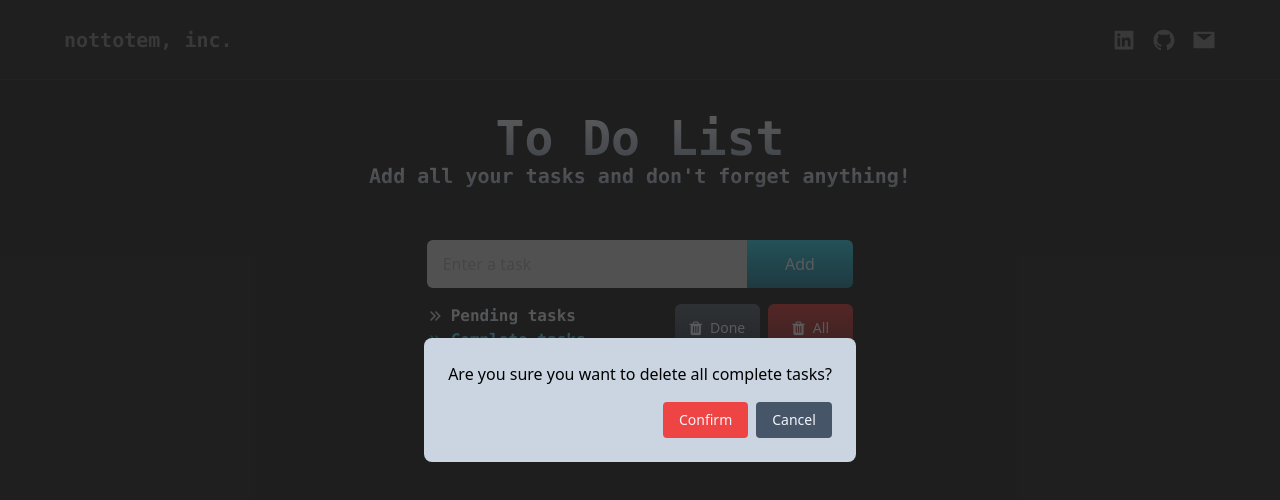
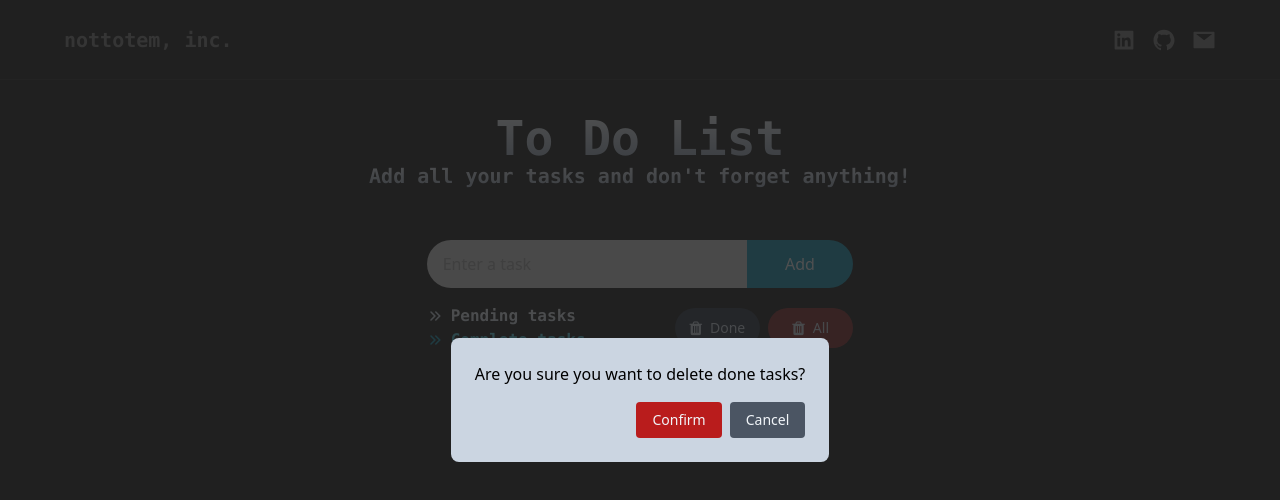
Before and after one commit to nottotem/todolist, a React (Create React App) app: page / in a window 1280 px wide. Both pictures are taken after a click on the button "Done". Shown: the top 500 px of the page. Built offline with nearby package versions, Linux system fonts and the light colour scheme.

Commit message:
feature buttons trash working

```diff
--- a/src/components/ClearAllDoneButton.jsx
+++ b/src/components/ClearAllDoneButton.jsx
@@ -22,15 +22,15 @@ function ClearAllDoneButton({ todos, setTodos }) {
     <div className="flex items-center w-full h-full">
       <button
         onClick={handleDelete}
-        className="flex flex-row items-center justify-center gap-2 w-full h-12 rounded-md bg-gradient-to-b from-gray-600 to-gray-800 text-slate-100 font-medium"
+        className="flex flex-row items-center justify-center gap-2 w-full h-10 rounded-full bg-gray-800 hover:bg-gray-700 text-slate-100 font-medium opacity-100"
       >
-        <i className="fa fa-trash"></i>
-        <p className="text-sm">Done</p>
+        <i className="fa fa-trash text-slate-300"></i>
+        <p className="text-sm text-slate-300">Done</p>
       </button>
       {showModal && (
         <Modal onConfirm={handleConfirmDelete} onCancel={handleCancelDelete}>
           <p className="text-base">
-            Are you sure you want to delete all complete tasks?
+            Are you sure you want to delete done tasks?
           </p>
         </Modal>
       )}
--- a/src/components/ClearAllTaskButton.jsx
+++ b/src/components/ClearAllTaskButton.jsx
@@ -21,10 +21,10 @@ function ClearAllTaskButton({ todos, setTodos }) {
     <div className="flex items-center w-full h-full">
       <button
         onClick={handleDelete}
-        className="flex flex-row items-center justify-center gap-2 w-full h-12 rounded-md bg-gradient-to-b from-red-600 to-red-900 text-slate-100 font-medium"
+        className="flex flex-row items-center justify-center gap-2 w-full h-10 rounded-full bg-red-900 hover:bg-red-800 text-slate-100 font-medium opacity-100"
       >
-        <i className="fa fa-trash"></i>
-        <p className="text-sm">All</p>
+        <i className="fa fa-trash text-slate-300"></i>
+        <p className="text-sm text-slate-300">All</p>
       </button>
       {showModal && (
         <Modal onConfirm={handleConfirmDelete} onCancel={handleCancelDelete}>
--- a/src/components/Form.jsx
+++ b/src/components/Form.jsx
@@ -49,11 +49,11 @@ function Form({ input, setInput, todos, setTodos, editTodo, setEditTodo }) {
         value={input}
         required
         onChange={onInputChange}
-        className="w-3/4 h-12 rounded-l-md pl-4 outline-none text-neutral-900 bg-neutral-300 placeholder-neutral-400"
+        className="w-3/4 h-12 rounded-l-3xl pl-4 outline-none text-neutral-900 bg-neutral-300 placeholder-neutral-400"
       />
       <button
         type="submit"
-        className="w-1/4 h-12 rounded-r-md bg-gradient-to-b from-cyan-400 to-cyan-700 text-slate-100 font-medium"
+        className="w-1/4 h-12 rounded-r-3xl bg-cyan-600 text-slate-100 font-medium"
       >
         {editTodo ? "Update" : "Add"}
       </button>
--- a/src/components/Modal.jsx
+++ b/src/components/Modal.jsx
@@ -2,19 +2,19 @@ import React from "react";
 
 function Modal({ onConfirm, onCancel, children }) {
   return (
-    <div className="fixed inset-0 flex items-center justify-center bg-neutral-800 bg-opacity-75">
+    <div className="fixed inset-0 flex items-center justify-center bg-neutral-800 bg-opacity-80">
       <div className="bg-slate-300 p-6 rounded-lg">
         <p className="mb-4">{children}</p>
         <div className="flex justify-end">
           <button
             onClick={onConfirm}
-            className="px-4 py-2 mr-2 text-sm text-slate-100 bg-red-500 hover:bg-red-600 rounded"
+            className="px-4 py-2 mr-2 text-sm text-slate-100 bg-red-700 hover:bg-red-800 rounded"
           >
             Confirm
           </button>
           <button
             onClick={onCancel}
-            className="px-4 py-2 text-sm text-slate-100 bg-slate-600 hover:bg-gray-700 rounded"
+            className="px-4 py-2 text-sm text-slate-100 bg-gray-600 hover:bg-gray-700 rounded"
           >
             Cancel
           </button>
--- a/src/components/Navbar.jsx
+++ b/src/components/Navbar.jsx
@@ -1,15 +1,11 @@
 import { AiFillGithub } from "react-icons/ai";
 import { AiFillLinkedin } from "react-icons/ai";
 import { AiFillMail } from "react-icons/ai";
-// import { RiUserSmileFill } from "react-icons/ri";
 
 function Navbar() {
   return (
     <div className="fixed flex flex-row items-center justify-end w-full h-20 border-b border-neutral-900 gap-4 px-16 bg-neutral-950">
       <div className="flex flex-row items-center h-full w-full gap-2">
-        {/* <p className="font-mono text-xl text-transparent bg-clip-text bg-gradient-to-b from-cyan-300 to-cyan-600 font-semibold select-none">
-          nottotem, inc.
-        </p> */}
         <p className="font-mono text-xl text-neutral-500 font-semibold select-none">
           nottotem, inc.
         </p>
--- a/src/components/TodosList.jsx
+++ b/src/components/TodosList.jsx
@@ -24,7 +24,7 @@ function TodosList({ todos, setTodos, setEditTodo }) {
       {todos.map((todo) => (
         <span
           key={todo.id}
-          className="flex flex-row w-full h-12 rounded-md border border-neutral-600 hover:border-neutral-400 pl-4 mb-2 bg-transparent hover:bg-neutral-900 font-mono"
+          className="flex flex-row w-full h-14 border-b  border-neutral-600 pl-4 bg-transparent hover:bg-neutral-900 font-mono"
         >
           <input
             type="text"
@@ -41,7 +41,7 @@ function TodosList({ todos, setTodos, setEditTodo }) {
               title="Complete"
               onClick={() => handleComplete(todo)}
               className={`${
-                todo.completed ? "text-cyan-600" : "text-slate-300"
+                todo.completed ? "text-cyan-600" : "text-neutral-400"
               }`}
             >
               <i className="fa fa-check-circle"></i>
@@ -49,14 +49,14 @@ function TodosList({ todos, setTodos, setEditTodo }) {
             <button
               title="Edit"
               onClick={() => handleEdit(todo)}
-              className="text-slate-300"
+              className="text-neutral-400"
             >
               <i className="fa fa-edit"></i>
             </button>
             <button
               title="Delete"
               onClick={() => handleDelete(todo)}
-              className="text-slate-300"
+              className="text-neutral-400"
             >
               <i className="fa fa-trash"></i>
             </button>
```
